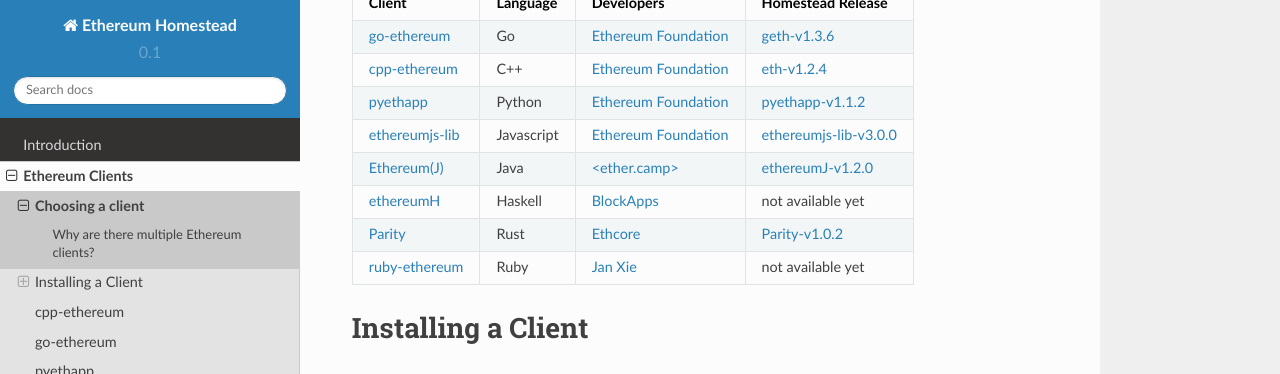
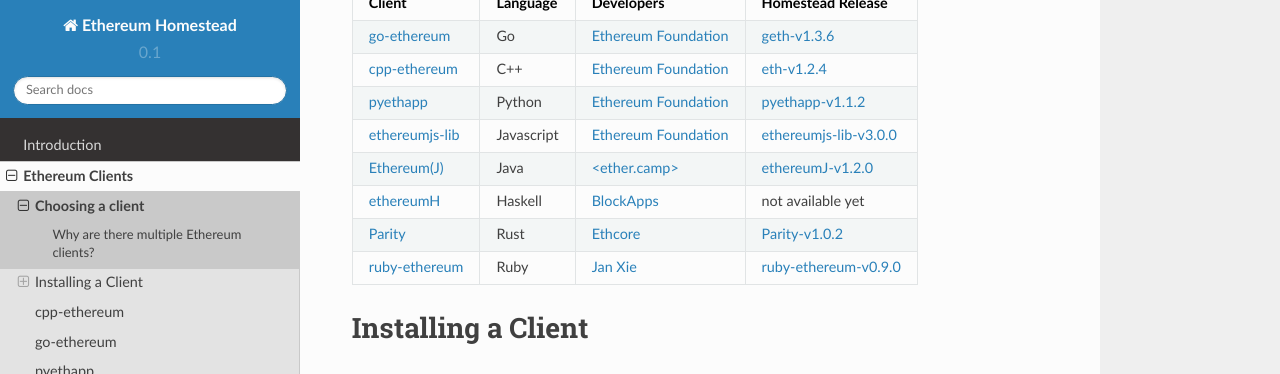
Before and after one commit to ethereum/homestead-guide, a Sphinx documentation site: the page built from source/ethereum-clients/choosing-a-client.rst, in a window 1280 px wide and 900 px high, scrolled down 709 px. Shown: the top 374 px of the window. Built offline with Sphinx 7.4.7 and the Read the Docs theme 2.0.0, drawn with Linux system fonts in a browser that asks for light colours.

Commit message:
Looks like we have a Homestead-friendly released of ruby-ethereum :-) See https://twitter.com/janhxie/status/722256126922792960

```diff
--- a/source/ethereum-clients/choosing-a-client.rst
+++ b/source/ethereum-clients/choosing-a-client.rst
@@ -50,7 +50,7 @@
 +------------------------+------------+------------------------+----------------------------------+
 | :ref:`Parity`          | Rust       | `Ethcore`_             | `Parity-v1.0.2`_                 |
 +------------------------+------------+------------------------+----------------------------------+
-| :ref:`ruby-ethereum`   | Ruby       | `Jan Xie`_             | not available yet                |
+| :ref:`ruby-ethereum`   | Ruby       | `Jan Xie`_             | `ruby-ethereum-v0.9.0`_          |
 +------------------------+------------+------------------------+----------------------------------+
 
 .. _Ethereum Foundation: https://ethereum.org/foundation
@@ -66,6 +66,7 @@
 .. _ethereumJ-v1.2.0: https://github.com/ethereum/ethereumj/releases/tag/1.2.0
 .. _Parity-v1.0.2: https://github.com/ethcore/parity/releases/tag/v1.0.2
 .. _pyethapp-v1.1.2: https://github.com/ethereum/pyethapp/releases/tag/v1.1.2
+.. _ruby-ethereum-v0.9.0: https://rubygems.org/gems/ruby-ethereum/versions/0.9.0
 
 ********************************************************************************
 Installing a Client
--- a/source/ethereum-clients/ruby-ethereum/ruby-ethereum.rst
+++ b/source/ethereum-clients/ruby-ethereum/ruby-ethereum.rst
@@ -11,6 +11,8 @@
 --------------------------------------------------------------------------------
 
 * Github: https://github.com/janx/ruby-ethereum
+* Gem: https://rubygems.org/gems/ruby-ethereum
+
 
 Related
 --------------------------------------------------------------------------------
```
